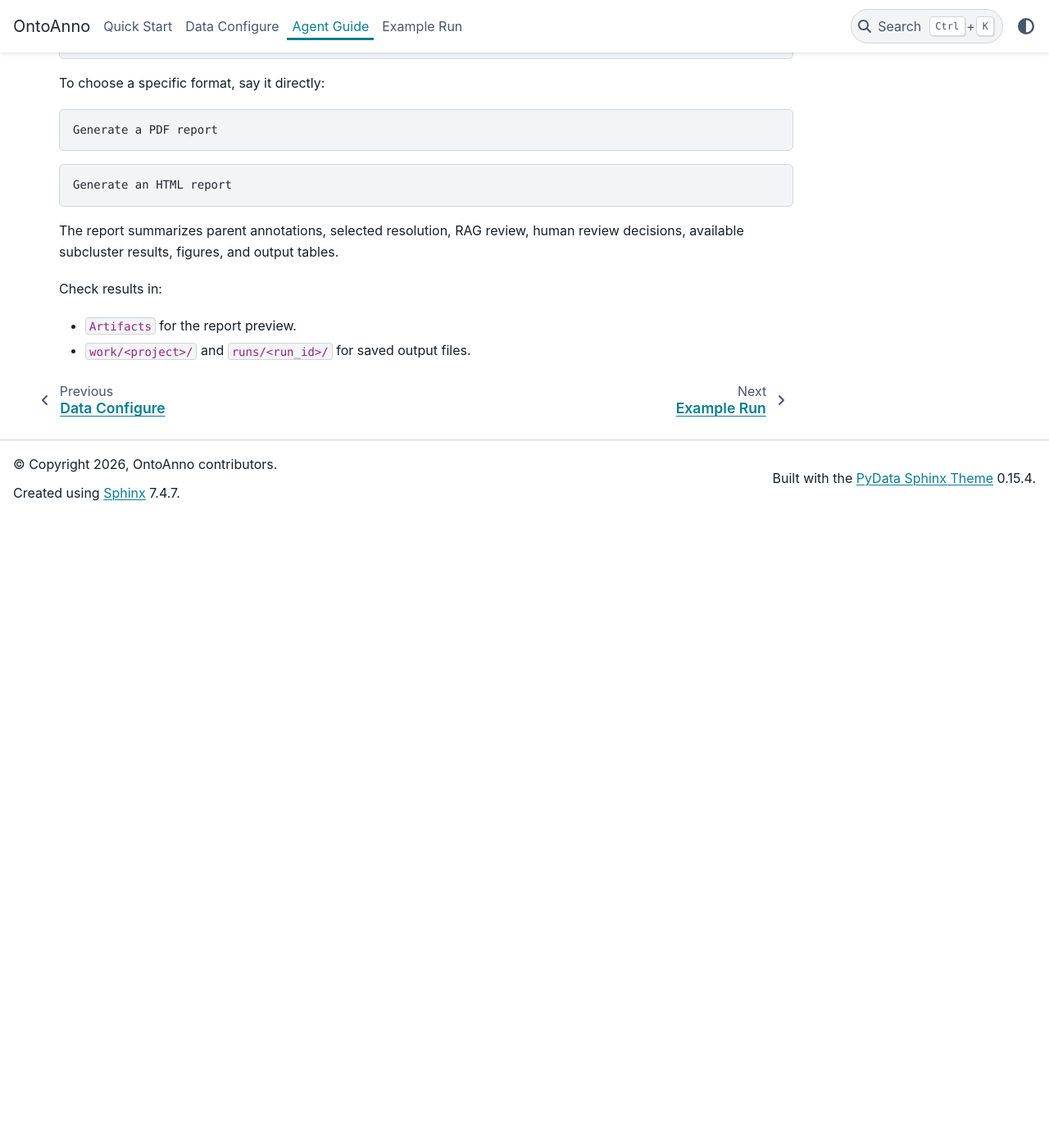
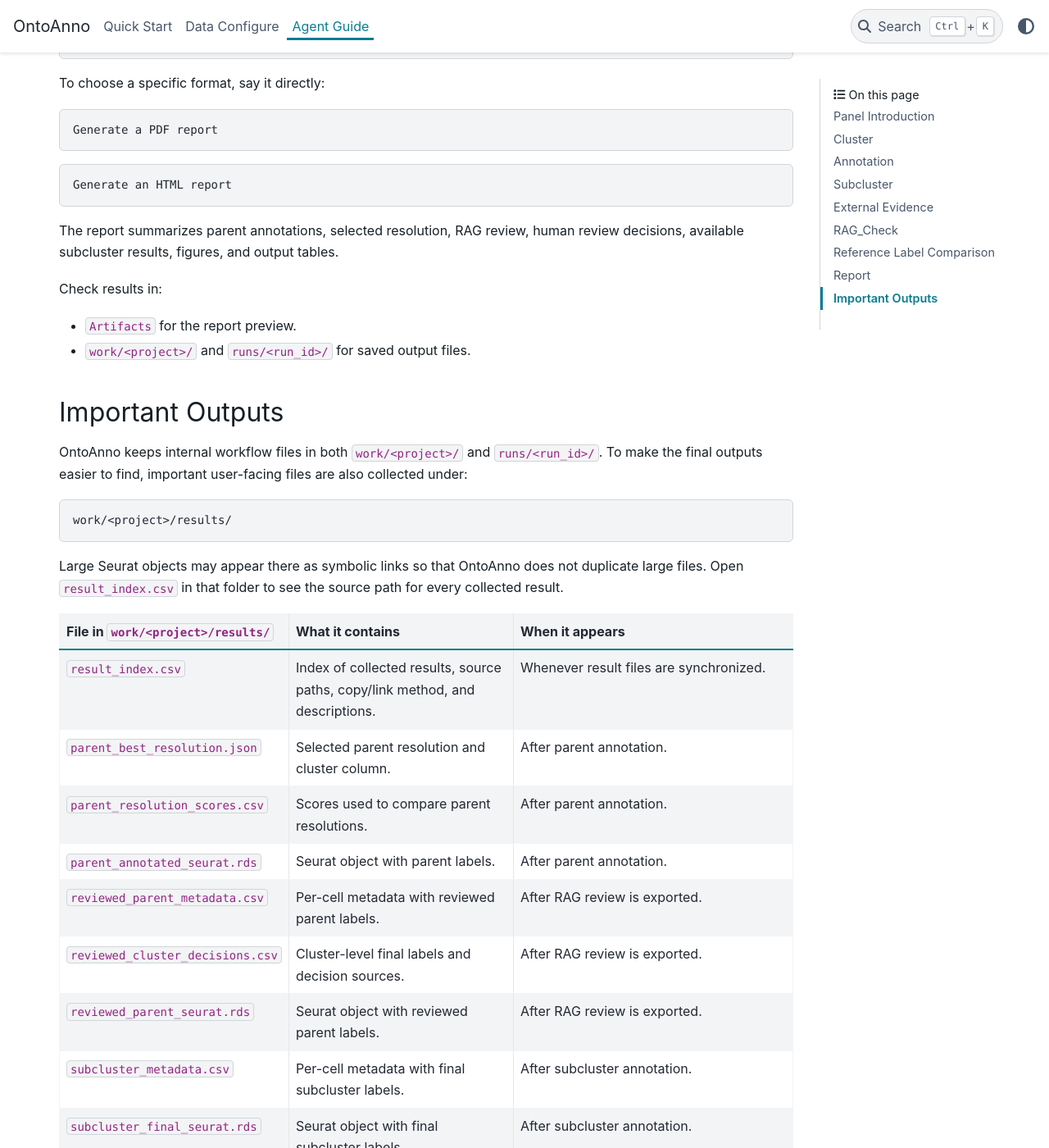
Before and after one commit to tamuya23/OntoAnno, a Sphinx documentation site: the page built from docs/agent_guide.rst, in a window 1280 px wide and 1400 px high, scrolled down 5688 px. Shown: the whole window at 82% size. Built offline with Sphinx 7.4.7 and the PyData theme 0.15.4, drawn with Linux system fonts in a browser that asks for light colours; before the commit the page ends 6318 px from its top, so only the background shows below that; some of the changed text lies outside the part shown.

Commit message:
Result Collection /.env

```diff
--- a/docs/agent_guide.rst
+++ b/docs/agent_guide.rst
@@ -267,3 +267,65 @@ Check results in:
 
 * ``Artifacts`` for the report preview.
 * ``work/<project>/`` and ``runs/<run_id>/`` for saved output files.
+
+Important Outputs
+-----------------
+
+OntoAnno keeps internal workflow files in both ``work/<project>/`` and
+``runs/<run_id>/``. To make the final outputs easier to find, important
+user-facing files are also collected under:
+
+.. code-block:: text
+
+   work/<project>/results/
+
+Large Seurat objects may appear there as symbolic links so that OntoAnno does
+not duplicate large files. Open ``result_index.csv`` in that folder to see the
+source path for every collected result.
+
+.. list-table::
+   :header-rows: 1
+   :widths: 28 32 40
+
+   * - File in ``work/<project>/results/``
+     - What it contains
+     - When it appears
+   * - ``result_index.csv``
+     - Index of collected results, source paths, copy/link method, and descriptions.
+     - Whenever result files are synchronized.
+   * - ``parent_best_resolution.json``
+     - Selected parent resolution and cluster column.
+     - After parent annotation.
+   * - ``parent_resolution_scores.csv``
+     - Scores used to compare parent resolutions.
+     - After parent annotation.
+   * - ``parent_annotated_seurat.rds``
+     - Seurat object with parent labels.
+     - After parent annotation.
+   * - ``reviewed_parent_metadata.csv``
+     - Per-cell metadata with reviewed parent labels.
+     - After RAG review is exported.
+   * - ``reviewed_cluster_decisions.csv``
+     - Cluster-level final labels and decision sources.
+     - After RAG review is exported.
+   * - ``reviewed_parent_seurat.rds``
+     - Seurat object with reviewed parent labels.
+     - After RAG review is exported.
+   * - ``subcluster_metadata.csv``
+     - Per-cell metadata with final subcluster labels.
+     - After subcluster annotation.
+   * - ``subcluster_final_seurat.rds``
+     - Seurat object with final subcluster labels.
+     - After subcluster annotation.
+   * - ``rag_controller_summary.csv``
+     - RAG check outcome for each cluster.
+     - After RAG check.
+   * - ``rag_llm_compare_summary.csv``
+     - LLM judge decisions and short reasons.
+     - After RAG check when LLM comparison was needed.
+   * - ``external_evidence_memory.json``
+     - Stored user-provided and literature-provided marker evidence.
+     - After external evidence is added.
+   * - ``final_report.html`` or ``final_report.pdf``
+     - Final OntoAnno report.
+     - After report generation.
--- a/docs/index.rst
+++ b/docs/index.rst
@@ -52,4 +52,3 @@ For most users, follow these three steps in order:
    quick_start
    data_configure
    agent_guide
-   example_run
```
Also changed, not shown: README.md (+2 -12 lines), docs/example_run.rst (deleted, +0 -136 lines), docs/quick_start.rst (+4 -5 lines), 6 other files.
